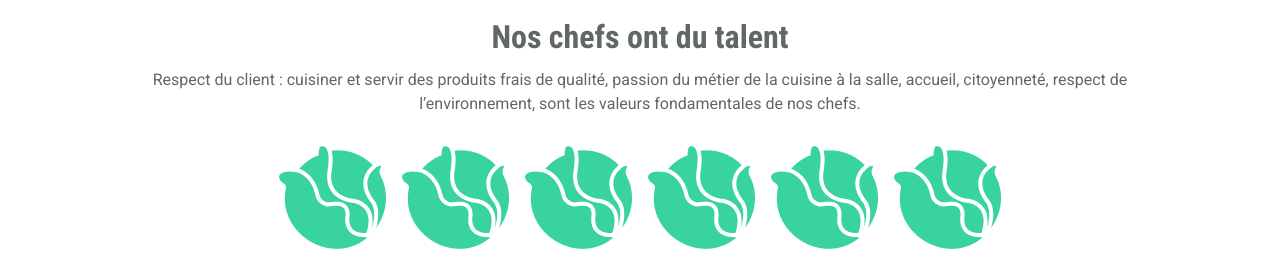
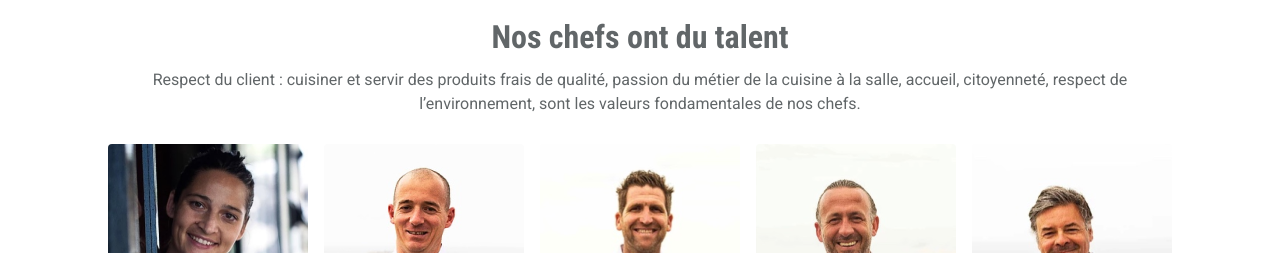
Before and after one commit to Enki85/top-cantine, a plain HTML site: page index.html in a window 1280 px wide. Shown: the part 3738-3991 px from the top of the page. Drawn offline with nearby package versions, Linux system fonts and the light colour scheme.

Commit message:
add chef img

```diff
--- a/index.html
+++ b/index.html
@@ -162,12 +162,12 @@
             </div>
 
             <div class="d-flex flex-wrap justify-content-center">
-                <div class="p-2 bd-highlight"><img class="rounded mx-auto d-block" src="images/cabbage.png" alt="Card image cap"></div>
-                <div class="p-2 bd-highlight"><img class="rounded mx-auto d-block" src="images/cabbage.png" alt="Card image cap"></div>
-                <div class="p-2 bd-highlight"><img class="rounded mx-auto d-block" src="images/cabbage.png" alt="Card image cap"></div>
-                <div class="p-2 bd-highlight"><img class="rounded mx-auto d-block" src="images/cabbage.png" alt="Card image cap"></div>
-                <div class="p-2 bd-highlight"><img class="rounded mx-auto d-block" src="images/cabbage.png" alt="Card image cap"></div>
-                <div class="p-2 bd-highlight"><img class="rounded mx-auto d-block" src="images/cabbage.png" alt="Card image cap"></div>
+                <div class="p-2 bd-highlight"><img class="rounded mx-auto d-block" src="images/sammut.png" alt="Card image cap"></div>
+
+                <div class="p-2 bd-highlight"><img class="rounded mx-auto d-block" src="images/robert.png" alt="Card image cap"></div>
+                <div class="p-2 bd-highlight"><img class="rounded mx-auto d-block" src="images/mazzia.png" alt="Card image cap"></div>
+                <div class="p-2 bd-highlight"><img class="rounded mx-auto d-block" src="images/berard.png" alt="Card image cap"></div>
+                <div class="p-2 bd-highlight"><img class="rounded mx-auto d-block" src="images/sourrieu.png" alt="Card image cap"></div>
             </div>
 
       <div class="action">
@@ -217,7 +217,7 @@
               <img class="rounded mx-auto d-block" src="images/asparagus.png" alt="Card image cap">
               <div class="card-body">
                 <h5 class="card-title">Pierre</h5>
-                <p class="card-text ">Full-stack developper et gourmet adepte du fait-maison.</p>
+                <p class="card-text">Full-stack developper et gourmet adepte du fait-maison.</p>
               </div>
             </div>
           </div>
```
Also changed, not shown: images/berard.png (added), images/colagreco.png (added), images/mazzia.png (added), images/robert.png (added), images/sammut.png (added), images/sourrieu.png (added), 1 other file.
